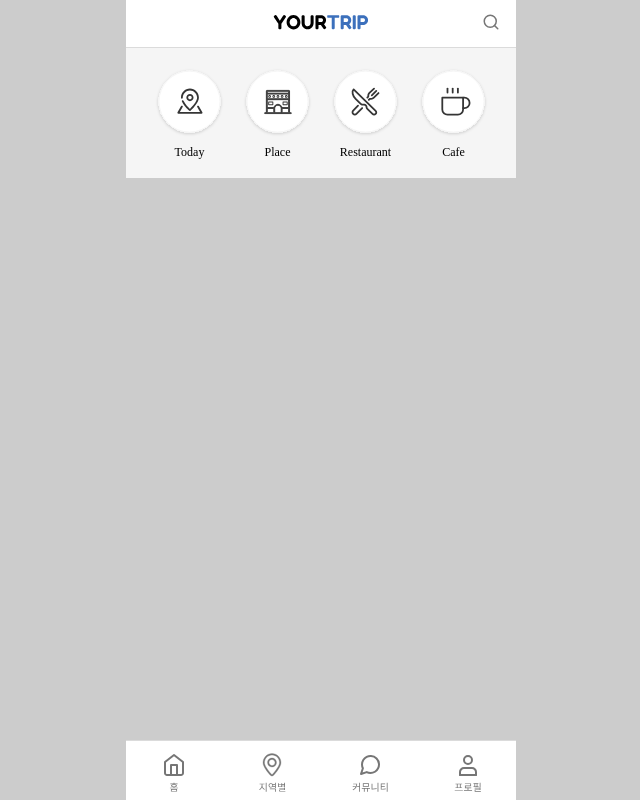
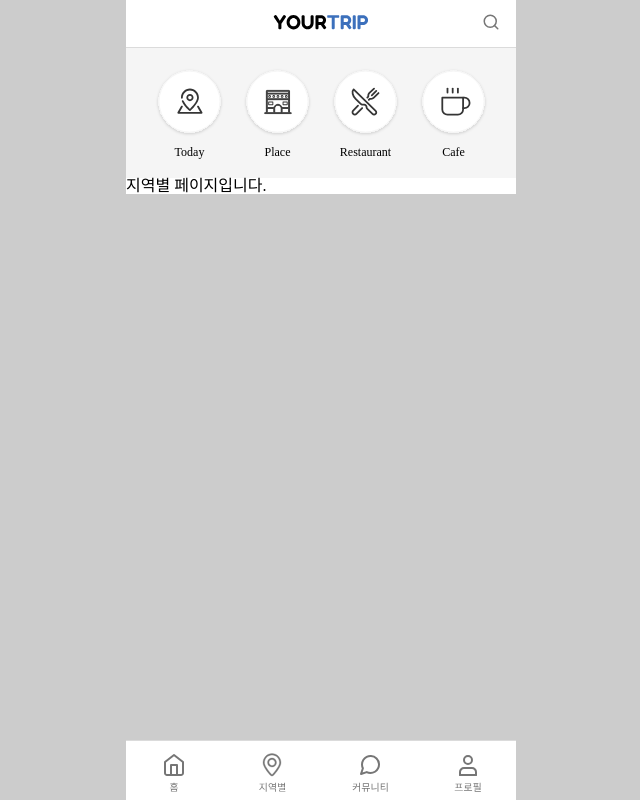
Before and after one commit to R3act-lion/YOURTRIP, a React (Create React App) app: page /location/subLocation in a window 1280 px wide. Shown: the whole page, without its empty margins (319-959 px from the left). Built offline with nearby package versions, Linux system fonts and the light colour scheme.

Commit message:
Fix : 라우터 연결 오류 수정

```diff
--- a/src/components/LocationCategory/LocationCategory.jsx
+++ b/src/components/LocationCategory/LocationCategory.jsx
@@ -1,4 +1,5 @@
 import { React, useState } from 'react'
+import { Outlet } from 'react-router-dom'
 import styled from 'styled-components'
 import category_place from '../../assets/images/category-place.svg'
 import category_location from '../../assets/images/category-location.svg'
@@ -42,6 +43,7 @@ export default function Category() {
     let [cafeIcon, setCafeIcon]= useState(false);
 
     return (
+    <>
     <Container>
         <CategoryList>
             <CategoryListItem>
@@ -98,5 +100,7 @@ export default function Category() {
             </CategoryListItem>
         </CategoryList>
     </Container>
+    <Outlet />
+    </>
   )
 }
--- a/src/pages/Location/Location.jsx
+++ b/src/pages/Location/Location.jsx
@@ -1,10 +1,8 @@
 import React from 'react'
-import { Outlet } from 'react-router-dom'
 
 export default function Location() {
   return (
     <>
-    <Outlet />
     <div>지역별 페이지입니다.</div>
     </>
   )
```
